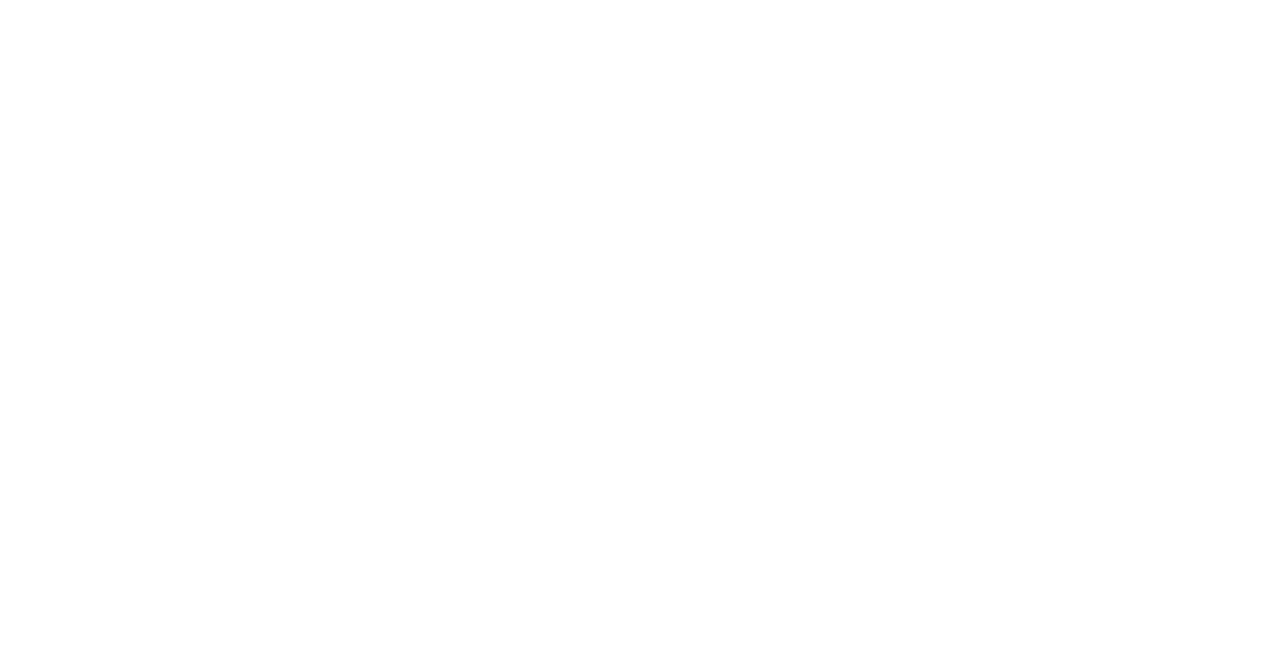
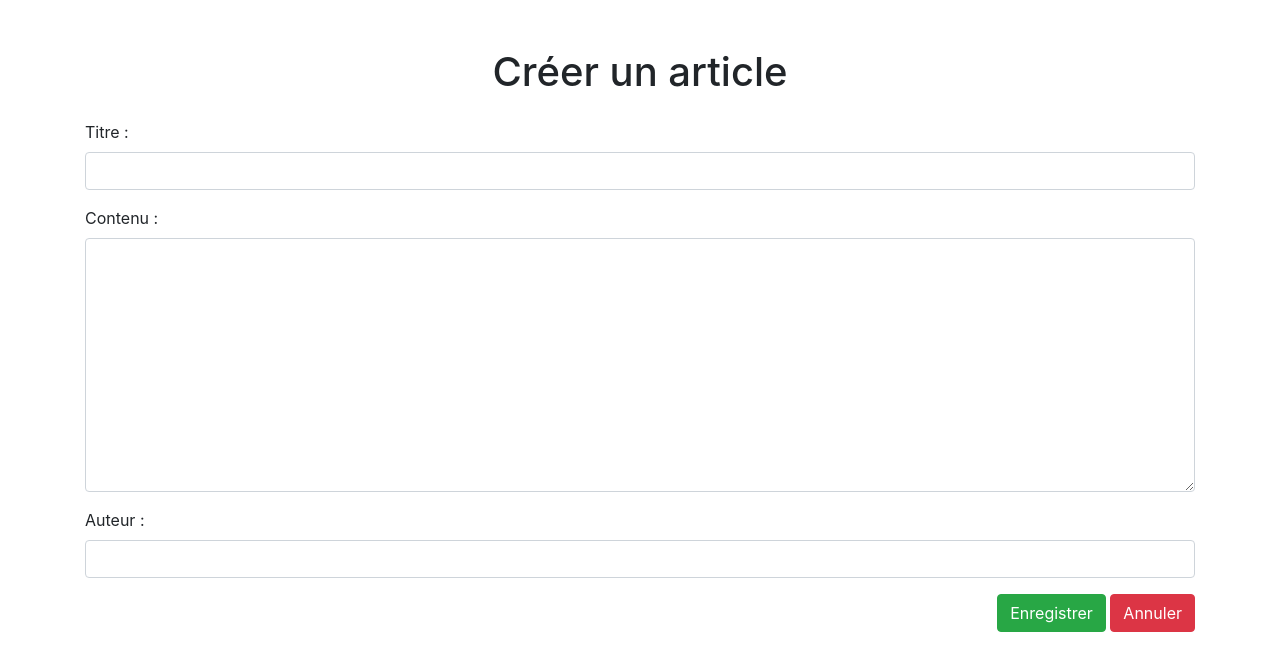
Before and after one commit to swandrn/blog_ecf, a PHP site: page /create_article.php in a window 1280 px wide. Before the commit the part shown is empty. Shown: the top 671 px of the page. Run offline with PHP 8.4, Linux system fonts and the light colour scheme; some libraries are stand-ins or nearby versions.

Commit message:
Formulaire de creation d'article

```diff
--- a/create_article.php
+++ b/create_article.php
@@ -1,11 +1,35 @@
 <!DOCTYPE html>
-<html lang="fr">
+<html lang="en">
 <head>
     <meta charset="UTF-8">
     <meta name="viewport" content="width=device-width, initial-scale=1.0">
-    <title>Créer un article</title>
+    <title>Création d'un article</title>
+    <link href="https://stackpath.bootstrapcdn.com/bootstrap/4.5.2/css/bootstrap.min.css" rel="stylesheet">
 </head>
 <body>
-
+    <div class="container mt-5">
+        <h1 class="text-center mb-4">Créer un article</h1>
+        <form action="submit_article.php" method="post">
+            <div class="form-group">
+                <label for="title">Titre :</label>
+                <input type="text" class="form-control" id="title" name="title" required>
+            </div>
+            <div class="form-group">
+                <label for="content">Contenu :</label>
+                <textarea class="form-control" id="content" name="content" rows="10" required></textarea>
+            </div>
+            <div class="form-group">
+                <label for="author">Auteur :</label>
+                <input type="text" class="form-control" id="author" name="author" required>
+            </div>
+            <div class="form-group text-right">
+                <button type="submit" class="btn btn-success">Enregistrer</button>
+                <button type="button" class="btn btn-danger" onclick="window.location.href='create_article.html';">Annuler</button>
+            </div>
+        </form>
+    </div>
+    <script src="https://code.jquery.com/jquery-3.5.1.slim.min.js"></script>
+    <script src="https://cdn.jsdelivr.net/npm/@popperjs/core@2.5.2/dist/umd/popper.min.js"></script>
+    <script src="https://stackpath.bootstrapcdn.com/bootstrap/4.5.2/js/bootstrap.min.js"></script>
 </body>
 </html>
```
